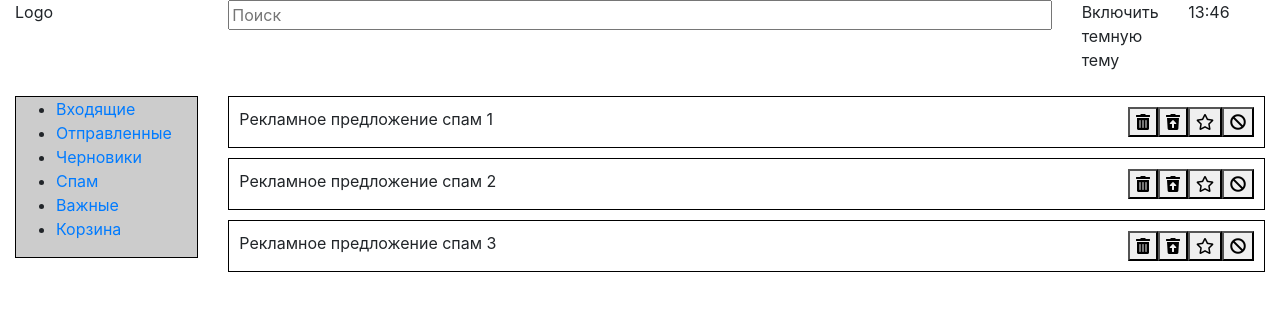
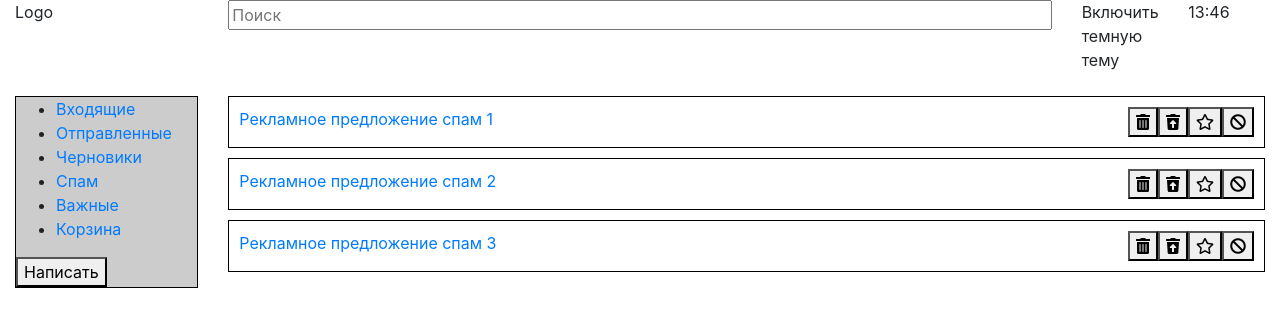
Before and after one commit to RodionRoslovets/d-mail, a React (Create React App) app: page /spam in a window 1280 px wide. Shown: the top 326 px of the page. Built offline with nearby package versions, Linux system fonts and the light colour scheme.

Commit message:
add open letter action, create write letter comp

```diff
--- a/src/App.js
+++ b/src/App.js
@@ -8,7 +8,8 @@ import Main from './components/pages/main/main';
 import Spam from './components/pages/spam/spam';
 import Important from './components/pages/important/imoprtant';
 import Deleted from './components/pages/deleted/deleted';
-// import Letter from './components/pages/letter/letter';
+import Letter from './components/pages/letter/letter';
+import WriteLetter from './components/pages/writeLetter/writeLetter';
 
 class App extends Component {
     render() {
@@ -34,9 +35,12 @@ class App extends Component {
                                 <Route path="/deleted">
                                     <Deleted />
                                 </Route>
-                                {/* <Route path="/letters/">
+                                <Route path="/letters/">
                                     <Letter/>
-                                </Route> */}
+                                </Route>
+                                <Route path="/write">
+                                    <WriteLetter/>
+                                </Route>
                             </Switch>
                         </Col>
                     </Row>
--- a/src/actions.js
+++ b/src/actions.js
@@ -1,4 +1,4 @@
-// export const openLetter = (id)=>({type:'OPEN_LETTER', payload:id});
+export const openLetter = (id)=>({type:'OPEN_LETTER', payload:id});
 export const del = (id)=>({type:'DEL', payload:id});
 export const imp = (id)=>({type:'IMP', payload:id});
 export const spam = (id)=>({type:'SPAM', payload:id});
--- a/src/components/letterListItem/letterListItem.js
+++ b/src/components/letterListItem/letterListItem.js
@@ -1,8 +1,8 @@
 import React from 'react';
 
-// import { Link } from 'react-router-dom';
+import { Link } from 'react-router-dom';
 
-const LetterListItem = ({ heading, status, del, id, imp, spam, restore }) => {
+const LetterListItem = ({ heading, status, del, id, imp, spam, restore, openLetter }) => {
     const style = {
         width: '100%',
         display: 'flex',
@@ -22,9 +22,9 @@ const LetterListItem = ({ heading, status, del, id, imp, spam, restore }) => {
 
     return (
         <div style={style}>
-            {/* <Link to={`/letters/${id}`}> */}
+            <Link to={`/letters/${id}`} onClick={()=>{openLetter(id)}}>
                 {heading}
-            {/* </Link> */}
+            </Link>
             <div className="buttons">
                 <button onClick={()=>{del(id)}}>
                     <i className="fas fa-trash-alt"></i>
--- a/src/components/lettersList/lettersList.js
+++ b/src/components/lettersList/lettersList.js
@@ -4,7 +4,7 @@ import LetterListItem from "../letterListItem/letterListItem";
 import * as actions from '../../actions';
 // import statuses from '../../statuses';
 
-const LettersList = ({ letters, status, del, imp, spam, restore }) => {
+const LettersList = ({ letters, status, del, imp, spam, restore, openLetter }) => {
     const newLetters = letters.map((letter) => {
 
         if(letter.status === status){
@@ -18,6 +18,7 @@ const LettersList = ({ letters, status, del, imp, spam, restore }) => {
                         imp={imp}
                         spam={spam}
                         restore={restore}
+                        openLetter={openLetter}
                     />
                 </li >
             )
--- a/src/components/pages/letter/letter.js
+++ b/src/components/pages/letter/letter.js
@@ -1,7 +1,7 @@
 import React from 'react';
 import {connect} from 'react-redux';
 
-const Letter = ({ heading, content, id }) => {
+const Letter = ({ heading, content }) => {
 
     return (
         <div>
@@ -16,9 +16,8 @@ const Letter = ({ heading, content, id }) => {
 
 const mapStateToProps = (state)=>{
     return {
-        heading:state.currentLetter.heading,
-        content:state.currentLetter.content,
-        id:state.currentLetter.id
+        heading:state.currLetter.heading,
+        content:state.currLetter.content
     }
 }
 
--- /dev/null
+++ b/src/components/pages/writeLetter/writeLetter.js
@@ -0,0 +1,9 @@
+import React from 'react';
+
+const WriteLetter = () => {
+    return (
+        <p>Написать письмо</p>
+     );
+}
+
+export default WriteLetter;
--- a/src/components/sidebar/sidebar.js
+++ b/src/components/sidebar/sidebar.js
@@ -1,8 +1,7 @@
 import React from 'react';
-// import {Row, Col} from 'reactstrap';
 import MenuList from './menuList/menuList';
-
-
+import WriteButton from '../writeButton/writeButton';
+import { Link } from 'react-router-dom';
 
 const Sidebar = () => {
     const style = {
@@ -13,6 +12,9 @@ const Sidebar = () => {
     return (
         <div style={style}>
             <MenuList />
+            <Link to="/write">
+                <WriteButton/>
+            </Link>
         </div>
     )
 }
--- /dev/null
+++ b/src/components/writeButton/writeButton.js
@@ -0,0 +1,11 @@
+import React from 'react';
+
+const WriteButton = () => {
+    return (
+        <button>
+            Написать
+        </button>
+    );
+}
+
+export default WriteButton;
--- a/src/reducer.js
+++ b/src/reducer.js
@@ -19,13 +19,21 @@ const letters = [
     { heading: 'Рекламное предложение удаленное 2', content: 'Бегал по утрам?', status: 'deleted', key: shortid.generate() }
 ]
 
+let currLetter = {}
+
 function filterPosts(array, template){
     //поиск в массиве по заданому шаблону
     return array.filter((item)=>item.heading.match(new RegExp(`${template}` ,'i')))
 }
 
-const reducer = (state = { letters }, action) => {
+const reducer = (state = { letters, currLetter }, action) => {
     switch (action.type) {
+        case 'OPEN_LETTER':
+            //открыть письмо, используя currLetter
+            return state = {
+                ...state,
+                currLetter:letters.filter((item)=>item.key === action.payload)[0]
+            }
         case 'DEL':
             //пометить письмо как удаленное
             return state = {
```
